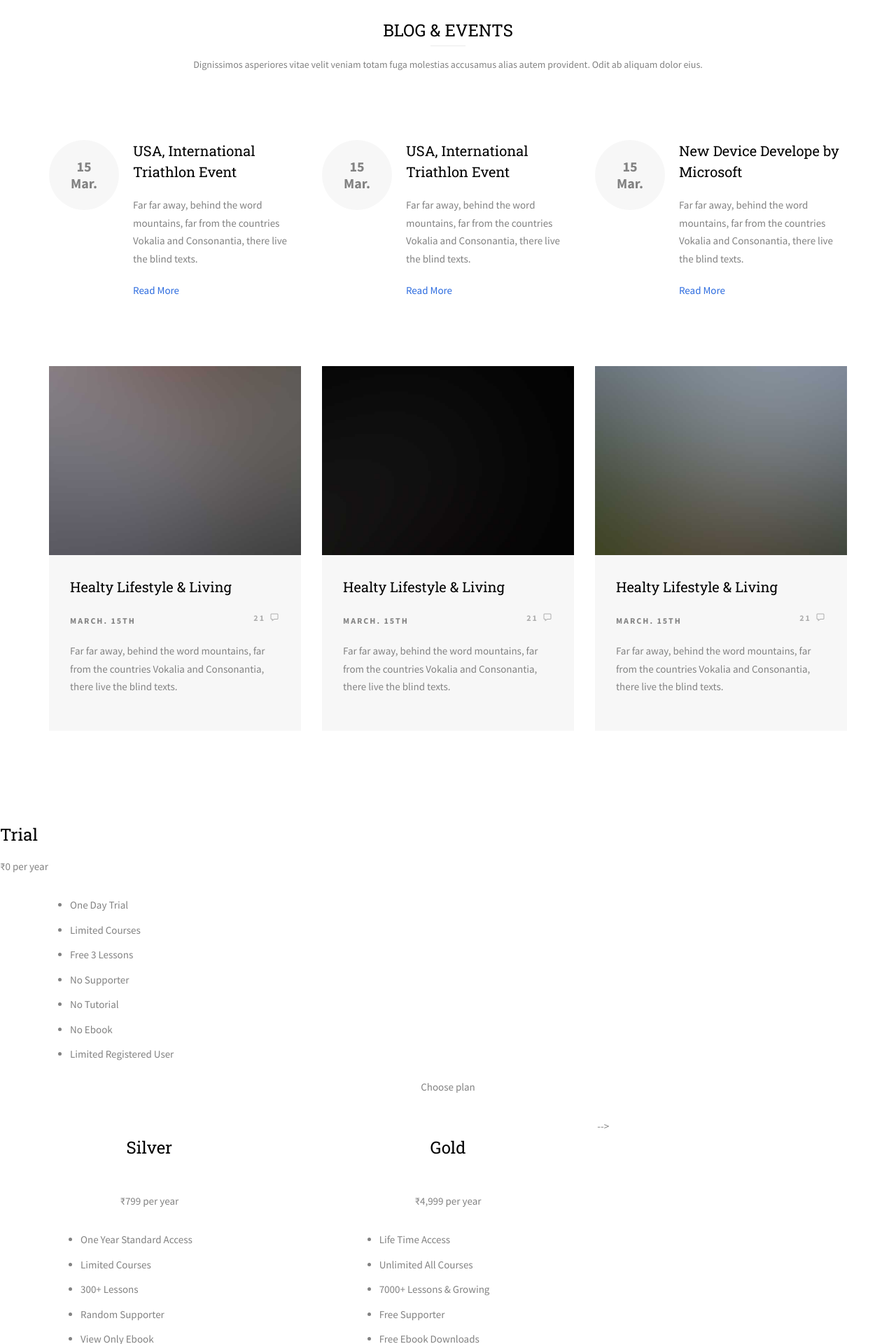
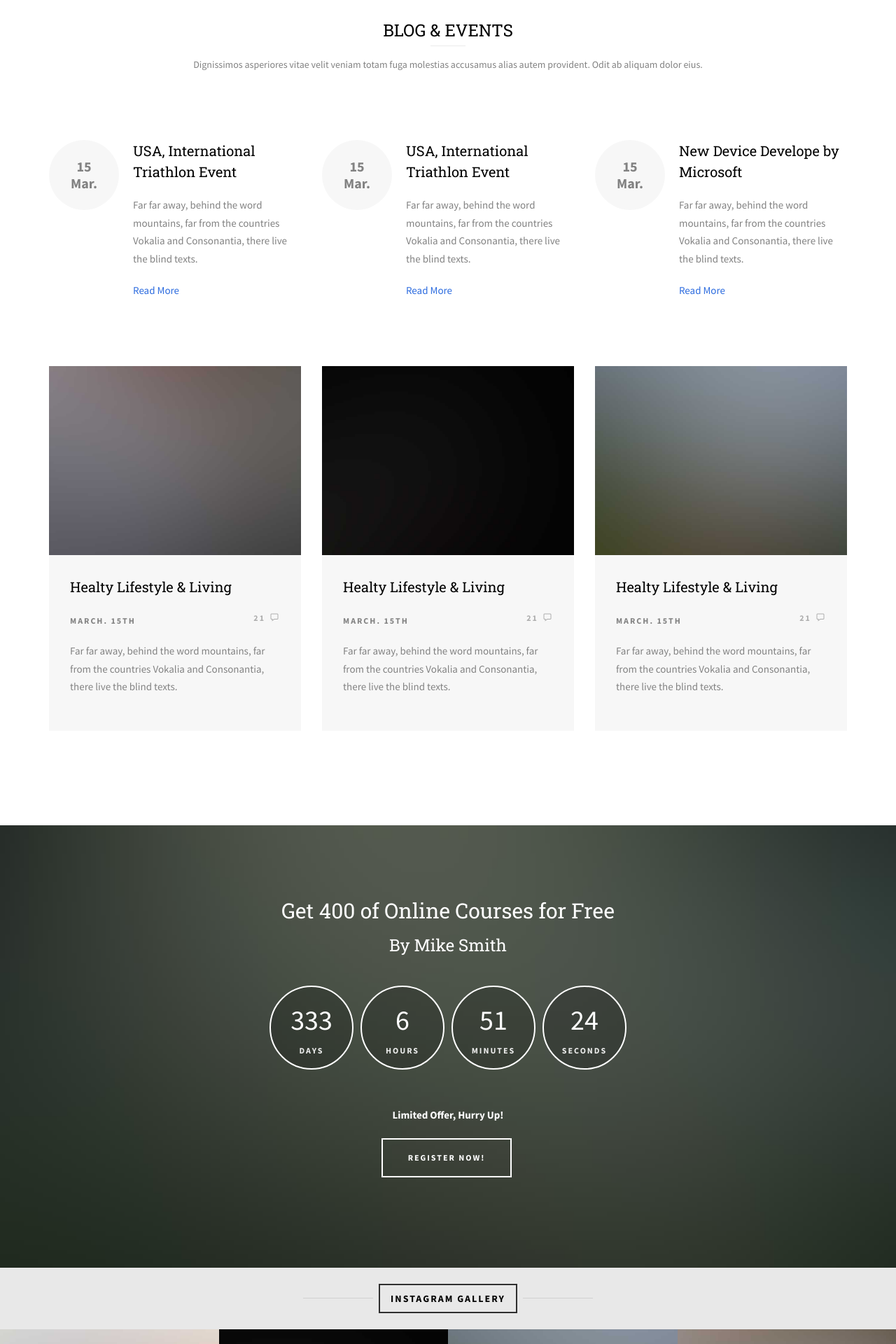
Before and after one commit to vladimirdj/openlearn, a PHP site: page / in a window 1280 px wide. Shown: the part 4040-5960 px from the top of the page at 70% size. Run offline with PHP 8.4, Linux system fonts and the light colour scheme; some web fonts are replaced.

Commit message:
Removed pricing info, since it is free.

```diff
--- a/index.php
+++ b/index.php
@@ -468,109 +468,7 @@
 			</div>
 		</div>
 	</div>
-<!--
-	<div id="fh5co-pricing" class="fh5co-bg-section">
-		<div class="container">
-			<div class="row animate-box">
-				<div class="col-md-6 col-md-offset-3 text-center fh5co-heading">
-					<h2>Plan &amp; Pricing</h2>
-					<p>Dignissimos asperiores vitae velit veniam totam fuga molestias accusamus alias autem provident. Odit ab aliquam dolor eius.</p>
-				</div>
-			</div>
-			<div class="row">
-				<div class="pricing pricing--rabten">
-					<div class="col-md-4 animate-box">
-						<div class="pricing__item">
-							<div class="wrap-price">
-								 <!-- <div class="icon icon-user2"></div> -->
-	                     <h3 class="pricing__title">Trial</h3>
-	                     <!-- <p class="pricing__sentence">Single user license</p> -->
-							</div>
-                     <div class="pricing__price">
-                        <span class="pricing__anim pricing__anim--1">
-								<span class="pricing__currency">₹</span>0
-                        </span>
-                        <span class="pricing__anim pricing__anim--2">
-								<span class="pricing__period">per year</span>
-                        </span>
-                     </div>
-                     <div class="wrap-price">
-                     	<ul class="pricing__feature-list">
-	                        <li class="pricing__feature">One Day Trial</li>
-	                        <li class="pricing__feature">Limited Courses</li>
-	                        <li class="pricing__feature">Free 3 Lessons</li>
-	                        <li class="pricing__feature">No Supporter</li>
-	                        <li class="pricing__feature">No Tutorial</li>
-	                        <li class="pricing__feature">No Ebook</li>
-	                         <li class="pricing__feature">Limited Registered User</li>
-	                     </ul>
-	                     <button class="pricing__action">Choose plan</button>
-                     </div>
-                  </div>
-					</div>
-					<div class="col-md-4 animate-box">
-						<div class="pricing__item">
-							<div class="wrap-price">
-								<!-- <div class="icon icon-store"></div> -->
-	                     <h3 class="pricing__title">Silver</h3>
-	                     <!-- <p class="pricing__sentence">Up to 5 users</p> -->
-							</div>
-                     <div class="pricing__price">
-                        <span class="pricing__anim pricing__anim--1">
-								<span class="pricing__currency">₹</span>799
-                        </span>
-                        <span class="pricing__anim pricing__anim--2">
-								<span class="pricing__period">per year</span>
-                        </span>
-                     </div>
-                     <div class="wrap-price">
-                     	<ul class="pricing__feature-list">
-	                        <li class="pricing__feature">One Year Standard Access</li>
-	                        <li class="pricing__feature">Limited Courses</li>
-	                        <li class="pricing__feature">300+ Lessons</li>
-	                        <li class="pricing__feature">Random Supporter</li>
-	                        <li class="pricing__feature">View Only Ebook</li>
-	                        <li class="pricing__feature">Standard Tutorials</li>
-	                         <li class="pricing__feature">Unlimited Registered User</li>
-	                     </ul>
-	                     <button class="pricing__action">Choose plan</button>
-                     </div>
-                 </div>
-					</div>
-					<div class="col-md-4 animate-box">
-                  <div class="pricing__item">
-                  	<div class="wrap-price">
-                  		<!-- <div class="icon icon-home2"></div> -->
-	                     <h3 class="pricing__title">Gold</h3>
-	                     <!-- <p class="pricing__sentence">Unlimited users</p> -->
-							</div>
-                     <div class="pricing__price">
-                        <span class="pricing__anim pricing__anim--1">
-								<span class="pricing__currency">₹</span>4,999
-                        </span>
-                        <span class="pricing__anim pricing__anim--2">
-								<span class="pricing__period">per year</span>
-                        </span>
-                     </div>
-                     <div class="wrap-price">
-                     	<ul class="pricing__feature-list">
-	                        <li class="pricing__feature">Life Time Access</li>
-	                        <li class="pricing__feature">Unlimited All Courses</li>
-	                        <li class="pricing__feature">7000+ Lessons &amp; Growing</li>
-	                        <li class="pricing__feature">Free Supporter</li>
-	                        <li class="pricing__feature">Free Ebook Downloads</li>
-	                        <li class="pricing__feature">Premium Tutorials</li>
-	                         <li class="pricing__feature">Unlimited Registered User</li>
-	                     </ul>
-	                     <button class="pricing__action">Choose plan</button>
-                     </div>
-                  </div>
-               </div>
-            </div>
-			</div>
-		</div>
-	</div>
-	-->
+
 
 	<div id="fh5co-register" style="background-image: url(images/img_bg_2.jpg);">
 		<div class="overlay"></div>
```
